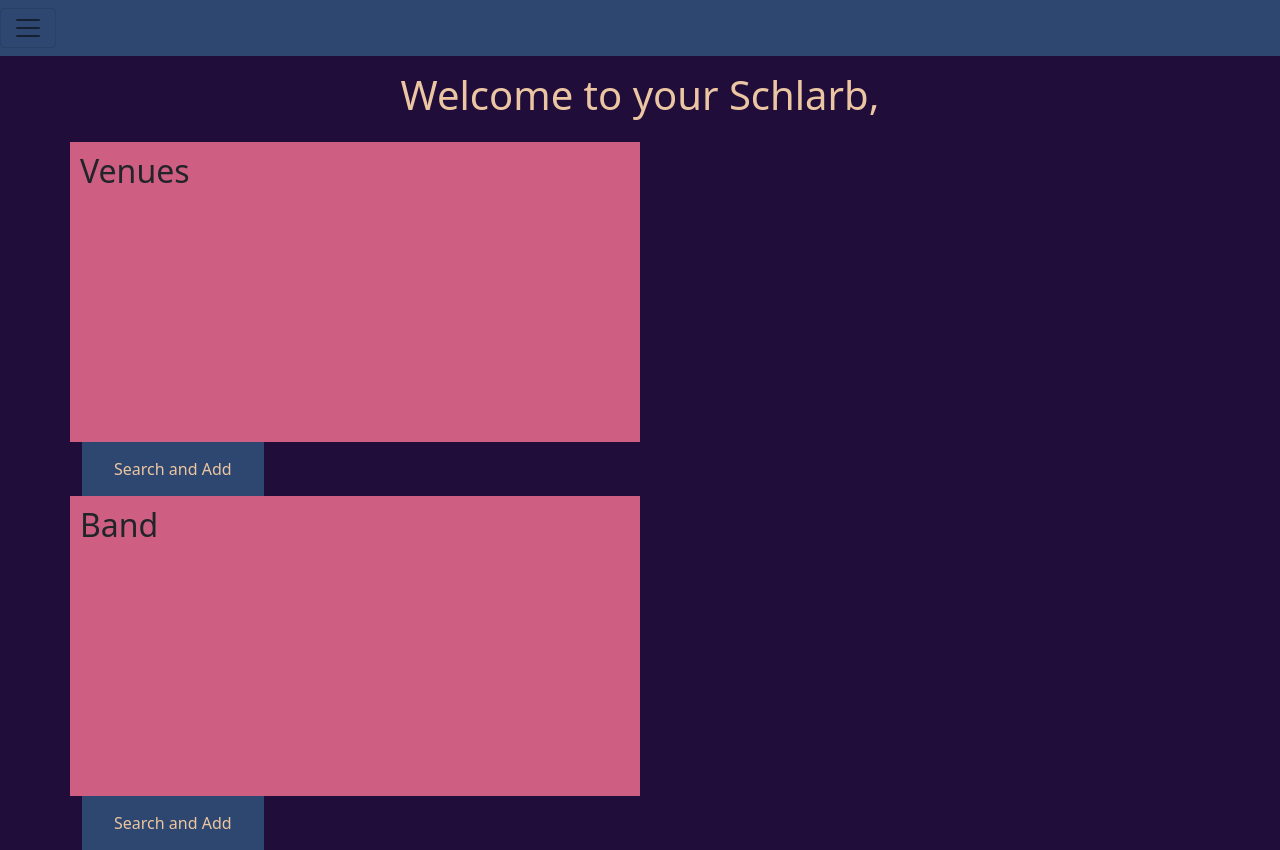
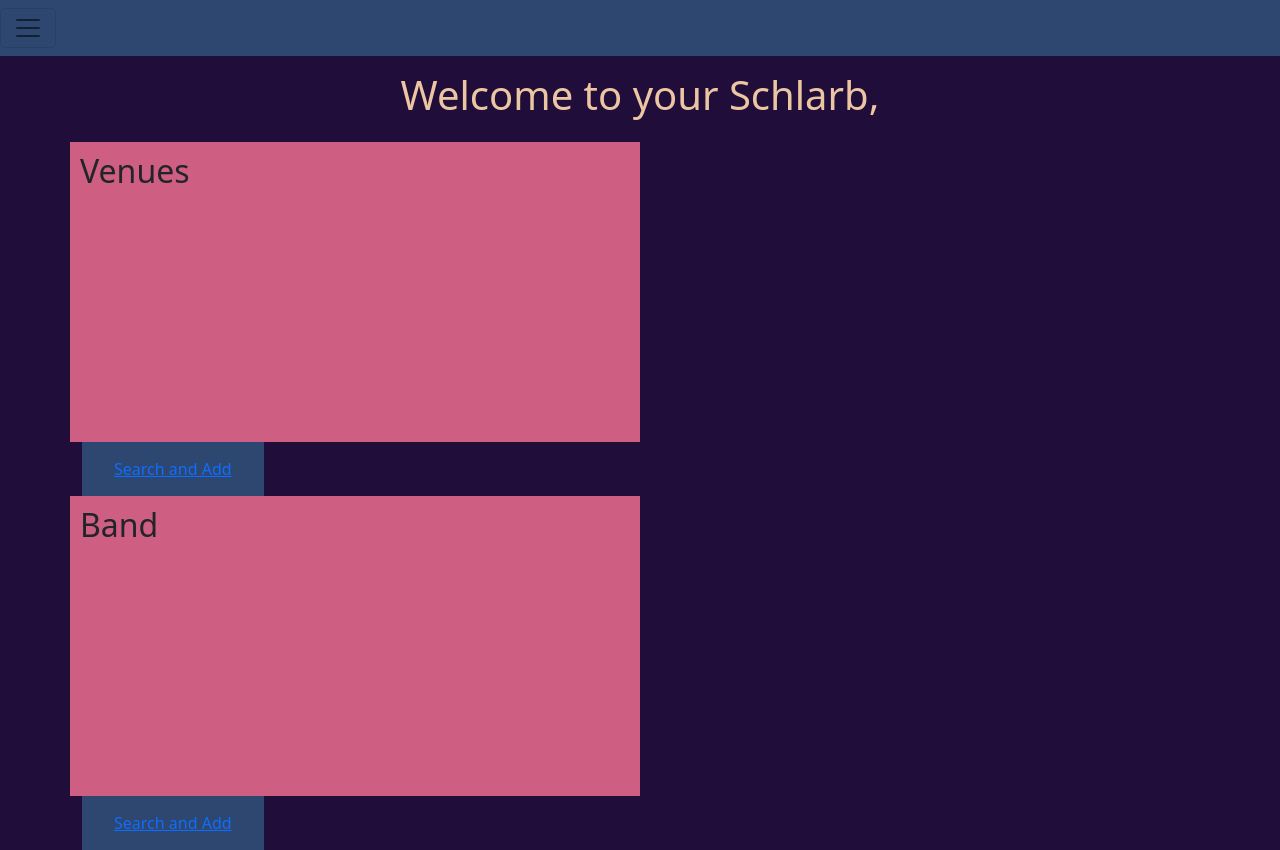
Before and after one commit to GormsGroupProjects/client-schlarb, an Angular app: page /profile in a window 1280 px wide. Built offline with nearby package versions, Linux system fonts and the light colour scheme.

Commit message:
subtle changes

```diff
--- a/src/app/apibandlist/apibandlist.component.css
+++ b/src/app/apibandlist/apibandlist.component.css
@@ -0,0 +1,3 @@
+.container{
+    color: #ECA089;
+}
--- a/src/app/app-routing.module.ts
+++ b/src/app/app-routing.module.ts
@@ -12,6 +12,7 @@ const routes: Routes = [
   {path: 'login', component: FrontloginpageComponent},
 {path: 'profile', component: ProfilepageComponent},
 { path:'user-band-list', component:UserBandListComponent},
+{ path:'api-band-list', component:ApibandlistComponent},
 { path:'search', component: SearchviewComponent},
 { path:'apibandlist', component: ApibandlistComponent},
 { path:'newuserpage', component: NewuserSignupComponent},
--- a/src/app/bandcard/bandcard.component.css
+++ b/src/app/bandcard/bandcard.component.css
@@ -9,7 +9,6 @@
 }
 .bandcard-body{
     background-color: #2E4770;
-    /* background-color: #CE5E82; */
     padding: 3px;
     /* background-color: aquamarine; */
     /* replace with correct colors */
--- a/src/app/profilepage/profilepage.component.html
+++ b/src/app/profilepage/profilepage.component.html
@@ -14,14 +14,14 @@
         <img src />
       </div>
       <div>
-        <button class="button" class="p.pos_right">Search and Add</button>
+        <button class="button" class="p.pos_right"><a routerLink="/api-band-list">Search and Add</a></button>
       </div>
       <div class="column" style="background-color: #ce5e82">
         <h2>Band</h2>
         <!-- <p *ngFor="bandName of bandNames">{{bandName}}</p> -->
       </div>
       <div>
-        <button class="button" class="p.pos_right">Search and Add</button>
+        <button class="button" class="p.pos_right"><a routerLink="/search">Search and Add</a></button>
       </div>
     </div>
   </div>
--- a/src/app/user-band-list/user-band-list.component.css
+++ b/src/app/user-band-list/user-band-list.component.css
@@ -1,4 +1,4 @@
-/* .col-3{
-    border-style: solid;
-    border-color: red;
-} */
+body{
+    color: #ECA089;
+    /* background-color: aqua; */
+}
```
